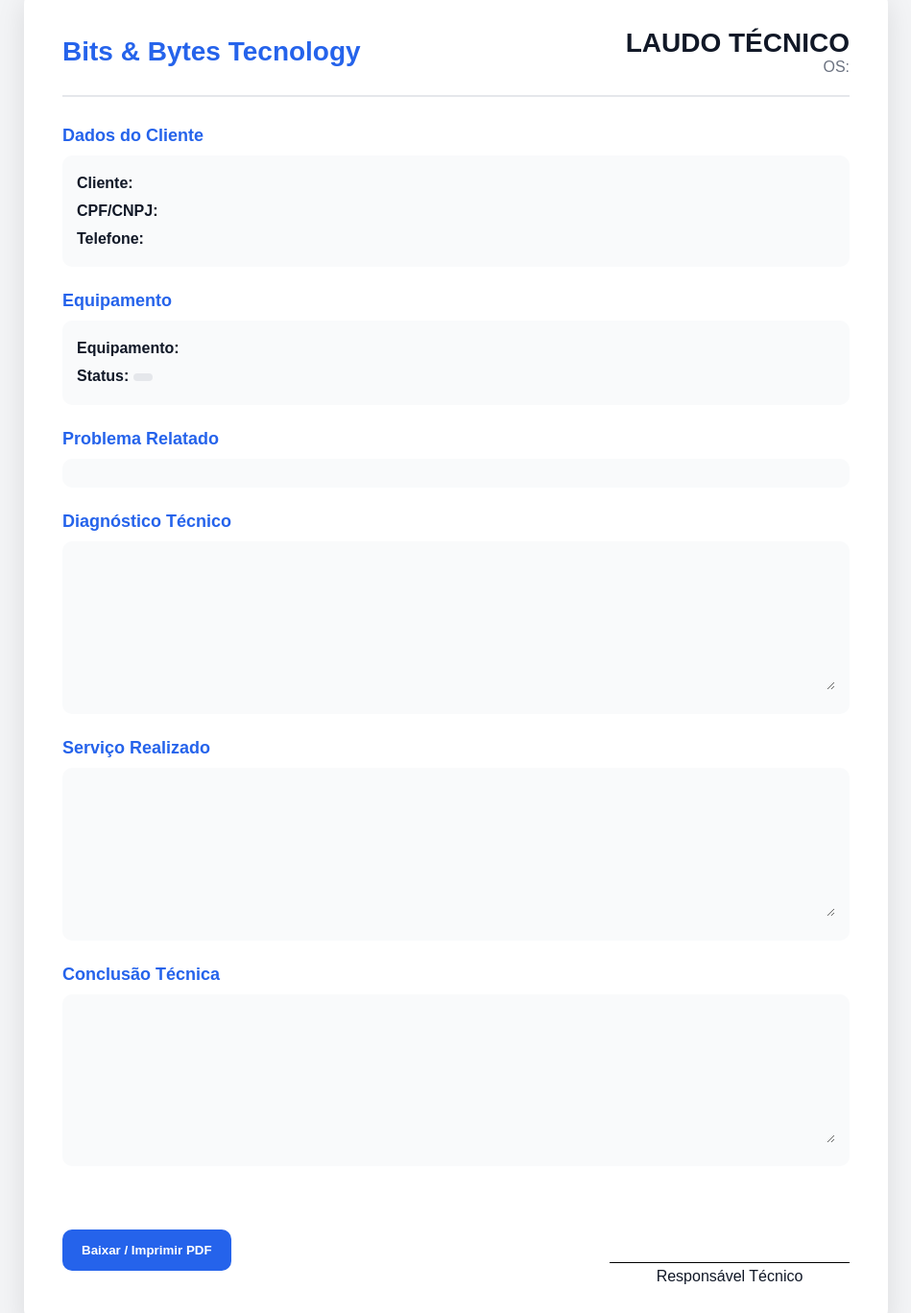
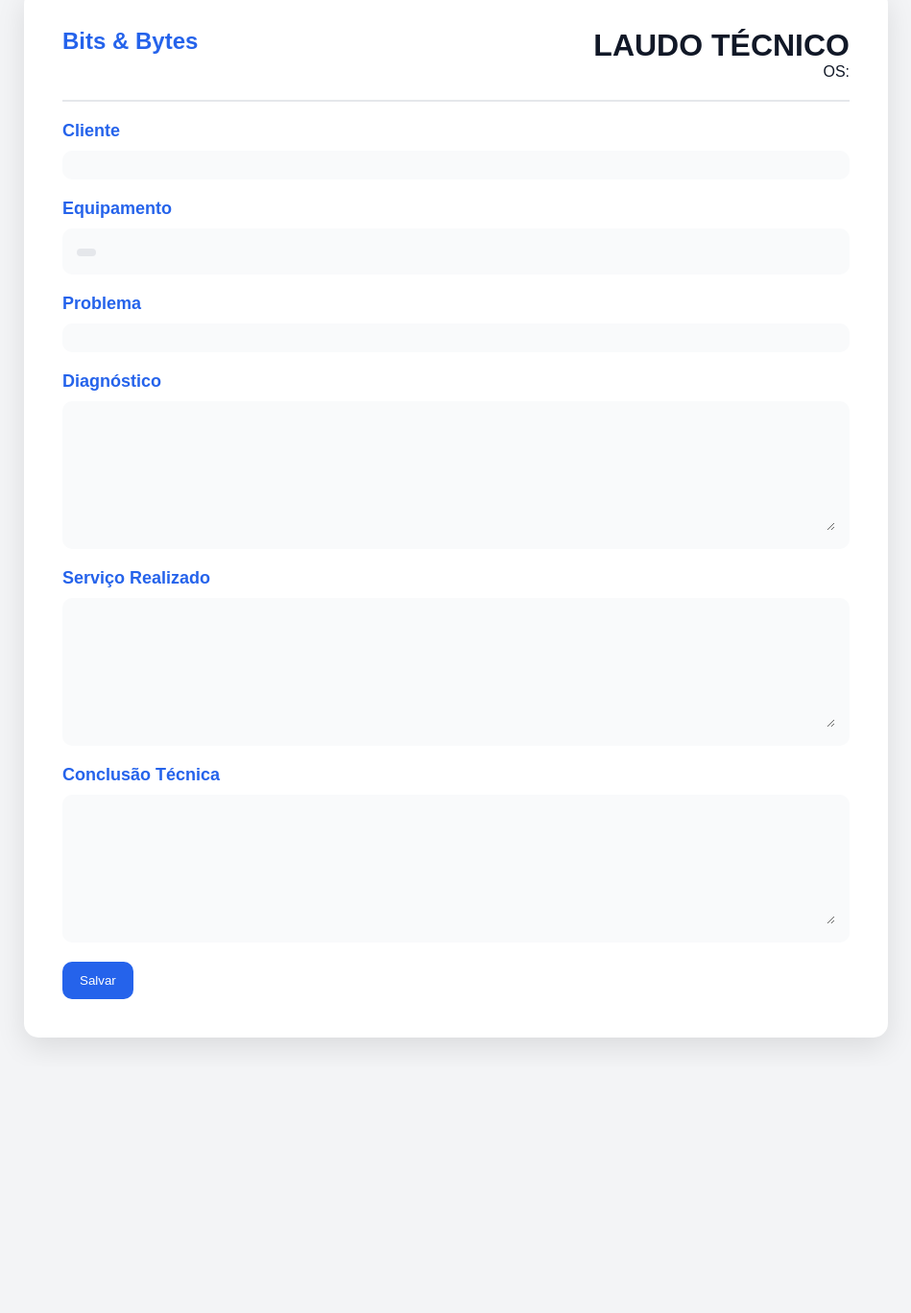
Before and after one commit to bitsbytes-sistema/bitsebytes, a website: page public/laudo.html in a window 1280 px wide. Shown: the part 41-1409 px from the top of the page at 96% size, without its empty margins (165-1114 px from the left). After the commit the page ends 1152 px from the top, so only its background shows below. Drawn offline with Linux system fonts and the light colour scheme.

Commit message:
fix laudo completo (conclusao + load single ticket)

```diff
--- a/public/laudo.html
+++ b/public/laudo.html
@@ -3,15 +3,13 @@
 <head>
 <meta charset="UTF-8">
 <meta name="viewport" content="width=device-width, initial-scale=1.0">
-
 <title>Laudo Técnico</title>
 
 <style>
-
 *{margin:0;padding:0;box-sizing:border-box;}
 
 body{
-  font-family:Arial,sans-serif;
+  font-family:Arial;
   background:#f3f4f6;
   padding:30px;
   color:#111827;
@@ -21,86 +19,60 @@ body{
   max-width:900px;
   margin:auto;
   background:#fff;
+  padding:40px;
   border-radius:15px;
-  padding:40px;
   box-shadow:0 10px 30px rgba(0,0,0,0.1);
 }
 
 .topo{
   display:flex;
   justify-content:space-between;
-  align-items:center;
-  margin-bottom:30px;
   border-bottom:2px solid #e5e7eb;
   padding-bottom:20px;
+  margin-bottom:20px;
 }
 
-.logo{font-size:28px;font-weight:bold;color:#2563eb;}
+.logo{font-size:24px;font-weight:bold;color:#2563eb;}
 
 .titulo{text-align:right;}
-.titulo h1{font-size:28px;}
-.titulo p{color:#6b7280;}
 
-.bloco{margin-top:25px;}
-.bloco h2{font-size:18px;margin-bottom:10px;color:#2563eb;}
+.bloco{margin-top:20px;}
+
+h2{color:#2563eb;font-size:18px;margin-bottom:10px;}
 
 .info{
   background:#f9fafb;
+  padding:15px;
   border-radius:10px;
-  padding:15px;
-  line-height:1.8;
-}
-
-.footer{
-  margin-top:50px;
-  display:flex;
-  justify-content:space-between;
-  align-items:center;
-}
-
-.linha{
-  width:250px;
-  border-top:1px solid #000;
-  margin-top:50px;
-  padding-top:5px;
-  text-align:center;
-}
-
-button{
-  background:#2563eb;
-  color:#fff;
-  border:none;
-  padding:14px 20px;
-  border-radius:10px;
-  cursor:pointer;
-  font-weight:bold;
 }
 
 textarea{
   width:100%;
-  min-height:140px;
+  min-height:120px;
   border:none;
-  resize:vertical;
   outline:none;
   background:transparent;
   font-size:15px;
-  line-height:1.8;
+  resize:vertical;
 }
 
 .status{
-  font-weight:bold;
+  background:#e5e7eb;
   padding:4px 10px;
   border-radius:8px;
-  background:#e5e7eb;
   display:inline-block;
+  font-weight:bold;
 }
 
-@media print{
-  button{display:none;}
-  body{background:#fff;padding:0;}
-  .laudo{box-shadow:none;}
+button{
+  margin-top:20px;
+  background:#2563eb;
+  color:#fff;
+  border:none;
+  padding:12px 18px;
+  border-radius:10px;
+  cursor:pointer;
 }
-
 </style>
 </head>
 
@@ -109,40 +81,34 @@ textarea{
 <div class="laudo">
 
   <div class="topo">
-    <div class="logo">Bits & Bytes Tecnology</div>
+    <div class="logo">Bits & Bytes</div>
     <div class="titulo">
       <h1>LAUDO TÉCNICO</h1>
-      <p>OS: <strong id="osid"></strong></p>
+      <p>OS: <span id="osid"></span></p>
       <p id="dataAtual"></p>
     </div>
   </div>
 
   <div class="bloco">
-    <h2>Dados do Cliente</h2>
-    <div class="info">
-      <strong>Cliente:</strong> <span id="cliente"></span><br>
-      <strong>CPF/CNPJ:</strong> <span id="cpfcnpj"></span><br>
-      <strong>Telefone:</strong> <span id="telefone"></span>
-    </div>
+    <h2>Cliente</h2>
+    <div class="info" id="cliente"></div>
   </div>
 
   <div class="bloco">
     <h2>Equipamento</h2>
     <div class="info">
-      <strong>Equipamento:</strong> <span id="equipamento"></span><br>
-      <strong>Status:</strong> <span id="status" class="status"></span>
+      <div id="equipamento"></div>
+      <div id="status" class="status"></div>
     </div>
   </div>
 
   <div class="bloco">
-    <h2>Problema Relatado</h2>
-    <div class="info">
-      <span id="problema"></span>
-    </div>
+    <h2>Problema</h2>
+    <div class="info" id="problema"></div>
   </div>
 
   <div class="bloco">
-    <h2>Diagnóstico Técnico</h2>
+    <h2>Diagnóstico</h2>
     <div class="info">
       <textarea id="diagnostico"></textarea>
     </div>
@@ -162,13 +128,7 @@ textarea{
     </div>
   </div>
 
-  <div class="footer">
-    <button onclick="window.print()">Baixar / Imprimir PDF</button>
-
-    <div class="linha">
-      Responsável Técnico
-    </div>
-  </div>
+  <button onclick="salvarLaudo()">Salvar</button>
 
 </div>
 
@@ -177,55 +137,42 @@ textarea{
 let ticketId = null;
 let timeout = null;
 
-/* ===================== CARREGAR ===================== */
+/* ===================== CARREGAR (CORRETO AGORA) ===================== */
 async function carregarLaudo(){
 
-  const params = new URLSearchParams(window.location.search);
-  ticketId = params.get("id");
+  ticketId = new URLSearchParams(window.location.search).get("id");
 
-  if(!ticketId){
-    alert("Laudo não encontrado");
-    return;
-  }
+  if(!ticketId) return;
 
-  const res = await fetch("/api/tickets", { credentials:"include" });
-  const tickets = await res.json();
+  const res = await fetch("/api/tickets/" + ticketId, {
+    credentials:"include"
+  });
 
-  const ticket = tickets.find(t => t._id === ticketId);
+  const t = await res.json();
 
-  if(!ticket){
-    alert("Chamado não encontrado");
-    return;
-  }
+  document.getElementById("osid").innerText = t._id;
 
-  document.getElementById("osid").innerText = ticket._id;
+  document.getElementById("cliente").innerText = t.cliente || "";
+  document.getElementById("equipamento").innerText = t.equipamento || "";
+  document.getElementById("status").innerText = (t.status || "").toUpperCase();
+  document.getElementById("problema").innerText = t.problema || "";
 
-  document.getElementById("cliente").innerText = ticket.cliente || "";
-  document.getElementById("cpfcnpj").innerText = ticket.cpfcnpj || "";
-  document.getElementById("telefone").innerText = ticket.telefone || "";
-  document.getElementById("equipamento").innerText = ticket.equipamento || "";
-
-  document.getElementById("status").innerText =
-    (ticket.status || "").toUpperCase();
-
-  document.getElementById("problema").innerText = ticket.problema || "";
-
-  document.getElementById("diagnostico").value = ticket.diagnostico || "";
-  document.getElementById("servico").value = ticket.servico || "";
-  document.getElementById("conclusao").value = ticket.conclusao || "";
+  document.getElementById("diagnostico").value = t.diagnostico || "";
+  document.getElementById("servico").value = t.servico || "";
+  document.getElementById("conclusao").value = t.conclusao || "";
 
   document.getElementById("dataAtual").innerText =
     new Date().toLocaleString("pt-BR");
 }
 
-/* ===================== SALVAR (CORRIGIDO FINAL) ===================== */
+/* ===================== SALVAR (ESTÁVEL) ===================== */
 function salvarLaudo(){
+
+  if(!ticketId) return;
 
   clearTimeout(timeout);
 
   timeout = setTimeout(async () => {
-
-    if(!ticketId) return;
 
     const payload = {
       diagnostico: document.getElementById("diagnostico").value || "",
@@ -234,13 +181,13 @@ function salvarLaudo(){
     };
 
     await fetch("/api/tickets/" + ticketId + "/laudo", {
-      method: "PUT",
-      headers: { "Content-Type": "application/json" },
-      credentials: "include",
+      method:"PUT",
+      headers:{ "Content-Type":"application/json" },
+      credentials:"include",
       body: JSON.stringify(payload)
     });
 
-  }, 700);
+  }, 500);
 
 }
 
```
Also changed, not shown: models/Ticket.js (+21 -11 lines), routes/tickets.js (+24 -6 lines).
